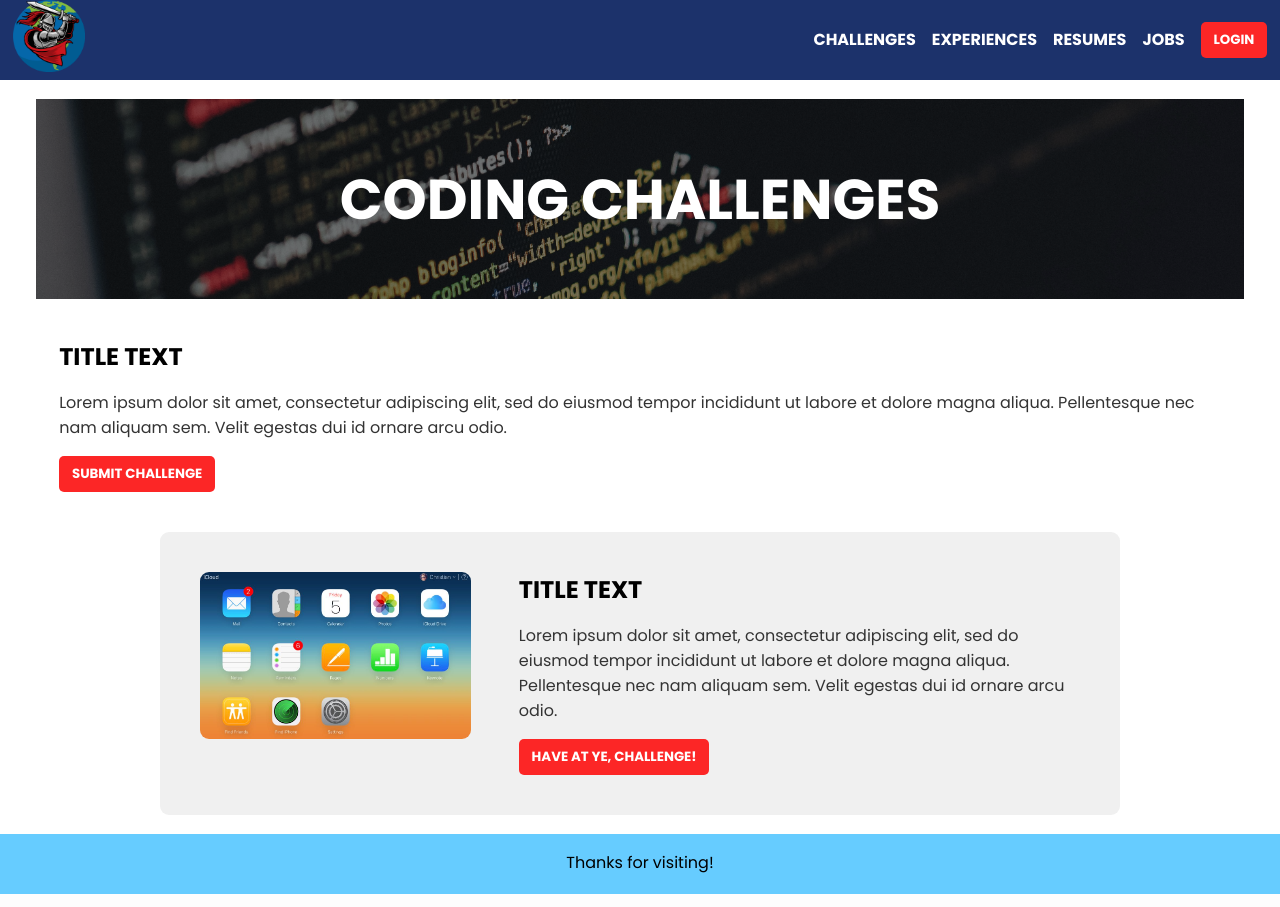
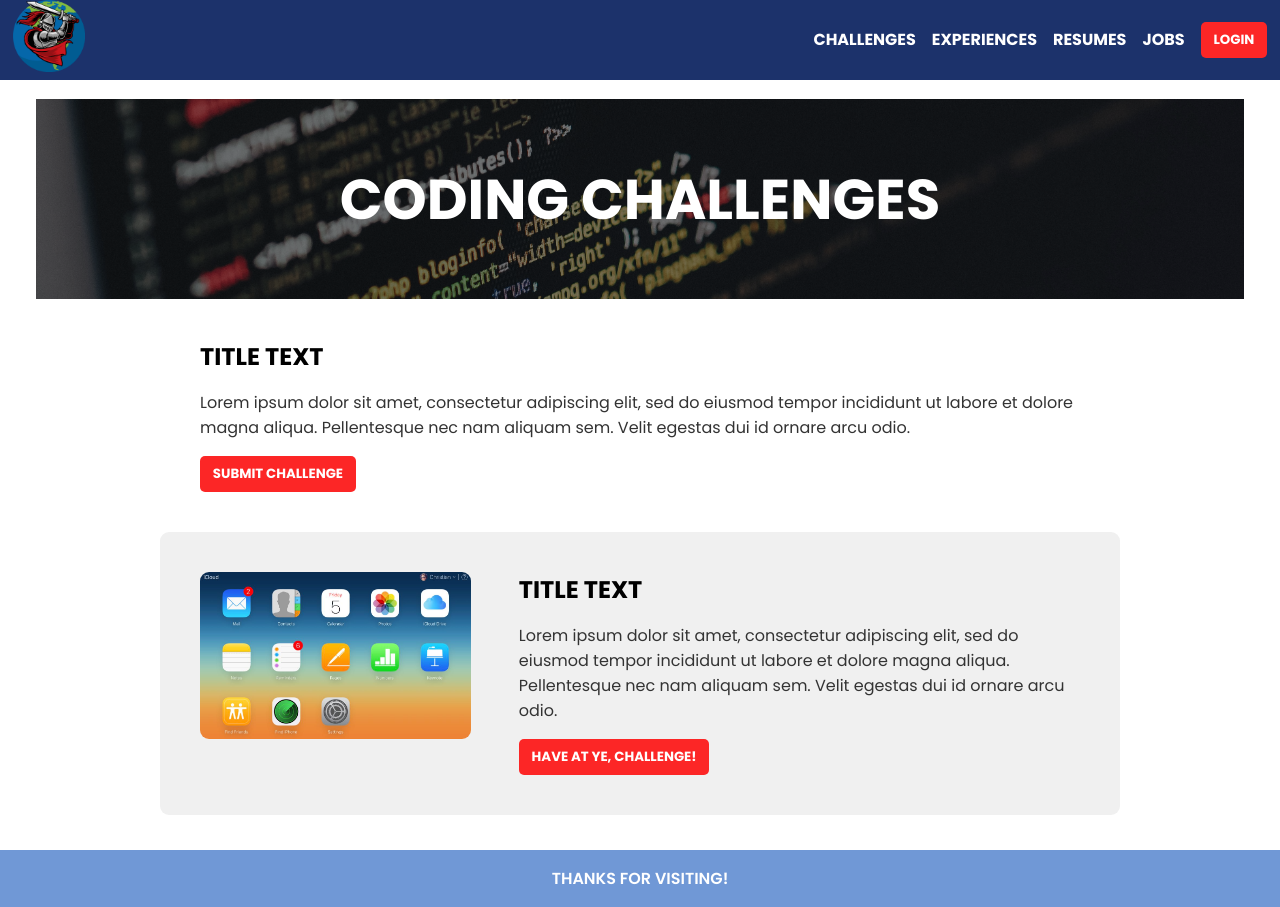
Before and after one commit to GunnySensei/SeeVee, a web app: file assets/html-temp/coding-challenges-template.html in a window 1280 px wide. Run offline with its HTML, style and script files only (its server is not run), Linux system fonts and the light colour scheme.

Commit message:
fixed footer to be at bottom of page

```diff
--- a/assets/html-temp/coding-challenges-template.html
+++ b/assets/html-temp/coding-challenges-template.html
@@ -11,7 +11,7 @@
   <body>
     <!-- header bar, navigation-->
     <header class="container-fluid d-flex">
-      <h1 class=" ">
+      <h1 class="">
         <a href="./index.html" >
             <img class="logo" src="../images/PresWorld-LogoColor.png" alt="hot bodied knight boi"/>
         </a>
@@ -63,7 +63,7 @@
 
     <footer>
       <section id="footer">
-        Thanks for visiting!
+        THANKS FOR VISITING!
       </section>
     </footer>
 
--- a/public/css/style.css
+++ b/public/css/style.css
@@ -10,6 +10,9 @@ html {
   height: 100%;
   padding: 0;
   margin: 0;
+  min-height: 100vh;
+  display: flex;
+  flex-direction: column;
 }
 
 main {
@@ -80,15 +83,15 @@ header h1 {
 }
 
 footer {
-  display: flex;
-  justify-content: center;
+  text-align: center;
   padding: 1rem;
   font-size: 1rem;
-  position:relative;
-  bottom:0;
+  font-weight: 600;
+  color: #ffffff;
   width:100%;
   height:60px;   /* Height of the footer */
-  background:#6cf;
+  background:#7098d6;
+  margin-top: auto;
 }
 
 p {
@@ -278,7 +281,7 @@ h1, h2, h3 {
 
 .single-page {
   padding: 2.5rem;
-
+  max-width: 960px;
 }
 
 .content-card {
@@ -288,6 +291,7 @@ h1, h2, h3 {
   padding: 2.5rem;
   display: flex;
   align-items:flex-start;
+  margin-bottom: 1rem;
 }
 
 .post-image {
```
